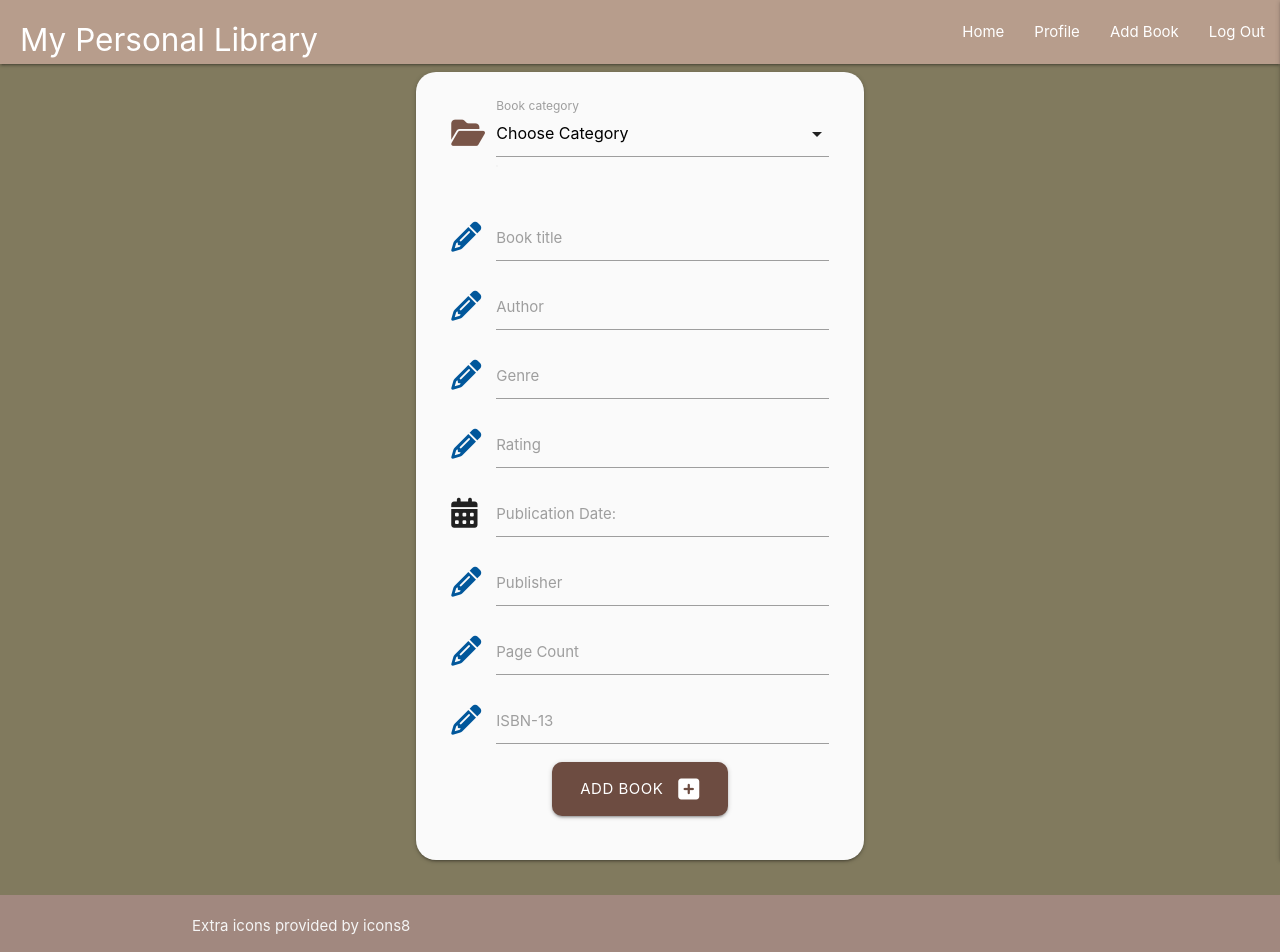
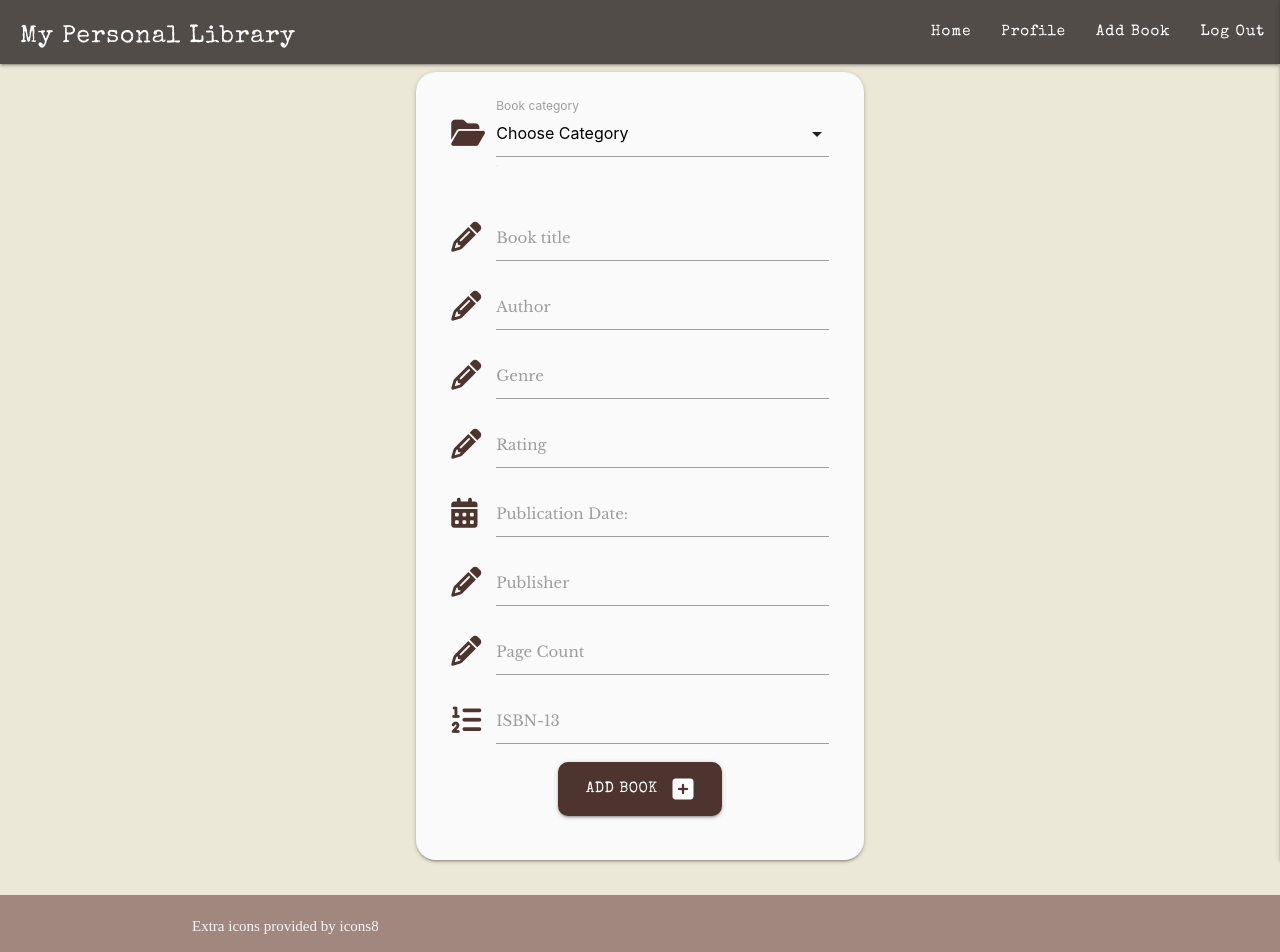
Before and after one commit to digimori/PersonalLibraryApp, a Flask app: page /add_book in a window 1280 px wide. Run offline with Flask 2, Linux system fonts and the light colour scheme; the visitor is signed in with stand-in values (Sample User, id 1); data that the repository does not hold is empty; some libraries are stand-ins or nearby versions.

Commit message:
Font family styling added to main content and nav bar elements, adjusted letter spacing on welcome message and nav bar to make it easier to read

```diff
--- a/app.py
+++ b/app.py
@@ -154,6 +154,13 @@ def edit_book(book_id):
         )
 
 
+@app.route("/delete_task/<book_id>")
+def delete_task(task_id):
+    mongo.db.tasks.remove({"_id": ObjectId(task_id)})
+    flash("Task Successfully Deleted")
+    return redirect(url_for("profile"))
+
+
 if __name__ == "__main__":
     app.run(host=os.environ.get("IP"),
             port=int(os.environ.get("PORT")),
--- a/static/css/stylesheet.css
+++ b/static/css/stylesheet.css
@@ -1,36 +1,61 @@
+/* --------------- Main Body CSS  ---------------*/
 
 body {
     display: flex;
     min-height: 100vh;
     flex-direction: column;
-    background-color: #817a5e;
+    background-color: #ece8d7;
   }
 
   .nav-wrapper {
-    background-color: #b79d8c;
+    background-color: #524c48;
+  }
+
+  .brand-logo {
+    margin: 8px 0px 2px 20px;
+  }
+
+  .nav-extended {
+    font-size: 18px;
+    font-weight: 500;
+    letter-spacing: 1px;
+    font-family: 'Special Elite', serif;
   }
 
   main {
     flex: 1 0 auto;
   }
 
+  /* --------------- Footer  ---------------*/
+
   #footertext {
     padding-bottom: 15px;
+    font-family: 'Louis Baskerville', serif;
   }
 
+/* --------------- Buttons ---------------*/
+
   .btn-large {
-    background-color: #817a5e;
+    background-color: #524c48;
     color: #fff;
+    border-radius: 10px;
+    font-family: 'Special Elite', serif;
   }
 
-  .brand-logo {
-    margin: 8px 0px 2px 20px;
-  }
+div.submitbutton {
+  margin-top: 10px;
+  border-radius: 10px;
+}
+
+button.btn-large {
+  border-radius: 10px;
+}
 
   .cardcontent {
-    font-size: 0.75em;
+    font-size: 1em;
     font-weight: 500;
     color: white;
+    font-family: 'Louis Baskerville', serif;
   }
 
   div.collapsecontainer {
@@ -74,12 +122,15 @@ body {
 
 div.formentry {
 margin-bottom: -20px;
+font-family: 'Libre Baskerville', serif;
 }
 
-div.submitbutton {
-  margin-top: 10px;
+button.modaltrigger {
+  border-radius: 5px;
+  background-color: #524c48;
+  color: #fff;
 }
 
-button.btn-large {
-  border-radius: 10px;
-}
+
+
+/*------------------------------------ MEDIA QUERIES ------------------------------------ */
--- a/templates/add_book.html
+++ b/templates/add_book.html
@@ -5,10 +5,10 @@
     <div class="col s12 m6 offset-m3">
 <div class="row card-panel grey lighten-5">
     <form class="col s12" method="POST" action="{{ url_for('add_book') }}">
-        <!-- category selection -->
+<!------------------------------ Category Selection -------------------------------->
         <div class="row">
             <div class="input-field col s12">
-                <i class="fas fa-folder-open prefix brown-text"></i>
+                <i class="fas fa-folder-open prefix brown-text text-darken-3"></i>
                 <select id="category_name" name="category_name" class="validate" required>
                     <option value="" disabled selected>Choose Category</option>
                     {% for category in reading_list %}
@@ -18,10 +18,10 @@
                 <label for="category_name">Book category</label>
             </div>
         </div>
-        <!-- task name -->
+<!------------------------------ Book title -------------------------------->
         <div class="row">
             <div class="input-field col s12 formentry">
-                <i class="fas fa-pencil-alt prefix light-blue-text text-darken-4"></i>
+                <i class="fas fa-pencil-alt prefix brown-text text-darken-3"></i>
                 <input id="title" name="title" minlength="5" maxlength="50"
                     type="text" class="validate" required>
                 <label for="title">Book title</label>
@@ -29,7 +29,7 @@
         </div>
         <div class="row">
             <div class="input-field col s12 formentry">
-                <i class="fas fa-pencil-alt prefix light-blue-text text-darken-4"></i>
+                <i class="fas fa-pencil-alt prefix brown-text text-darken-3"></i>
                 <input id="author" name="author" minlength="5" maxlength="50"
                     type="text" class="validate" required>
                 <label for="author">Author</label>
@@ -37,7 +37,7 @@
         </div>
         <div class="row">
             <div class="input-field col s12 formentry">
-                <i class="fas fa-pencil-alt prefix light-blue-text text-darken-4"></i>
+                <i class="fas fa-pencil-alt prefix brown-text text-darken-3"></i>
                 <input id="genre" name="genre" minlength="5" maxlength="50"
                     type="text" class="validate" required>
                 <label for="genre">Genre</label>
@@ -45,7 +45,7 @@
         </div>
         <div class="row">
             <div class="input-field col s12 formentry">
-                <i class="fas fa-pencil-alt prefix light-blue-text text-darken-4"></i>
+                <i class="fas fa-pencil-alt prefix brown-text text-darken-3"></i>
                 <input id="rating" name="rating" minlength="2" maxlength="5"
                     type="text" class="validate" required>
                 <label for="rating">Rating</label>
@@ -54,7 +54,7 @@
         <!-- Release Date Picker -->
         <div class="row">
             <div class="input-field col s12 formentry">
-                <i class="fas fa-calendar-alt prefix light-brown-text text-darken-4"></i>
+                <i class="fas fa-calendar-alt prefix brown-text text-darken-3"></i>
                 <input id="release_date" name="release_date" type="text" class="datepicker validate" required>
                 <label for="release_date">Publication Date:</label>
             </div>
@@ -62,7 +62,7 @@
 
         <div class="row">
             <div class="input-field col s12 formentry">
-                <i class="fas fa-pencil-alt prefix light-blue-text text-darken-4"></i>
+                <i class="fas fa-pencil-alt prefix brown-text text-darken-3"></i>
                 <input id="publisher" name="publisher" minlength="3" maxlength="15"
                     type="text" class="validate" required>
                 <label for="publisher">Publisher</label>
@@ -70,7 +70,7 @@
         </div>
         <div class="row">
             <div class="input-field col s12 formentry">
-                <i class="fas fa-pencil-alt prefix light-blue-text text-darken-4"></i>
+                <i class="fas fa-pencil-alt prefix brown-text text-darken-3"></i>
                 <input id="page_count" name="page_count" minlength="1" maxlength="5"
                     type="text" class="validate" required>
                 <label for="page_count">Page Count</label>
@@ -78,16 +78,16 @@
         </div>
         <div class="row">
             <div class="input-field col s12 formentry">
-                <i class="fas fa-pencil-alt prefix light-blue-text text-darken-4"></i>
+                <i class="fas fa-list-ol prefix brown-text text-darken-3"></i>
                 <input id="isbn" name="isbn" minlength="3" maxlength="50"
                     type="text" class="validate" required>
                 <label for="isbn">ISBN-13</label>
             </div>
         </div>
-        <!-- submit button -->
+<!------------------------------ Submit Button -------------------------------->
         <div class="row">
             <div class="col s12 center-align submitbutton">
-                <button type="submit" class="btn-large brown darken-1 text-shadow">
+                <button type="submit" class="btn-large brown darken-3 text-shadow">
                     Add Book <i class="fas fa-plus-square right"></i>
                 </button>
             </div>
--- a/templates/base.html
+++ b/templates/base.html
@@ -8,6 +8,7 @@
     <script src="https://kit.fontawesome.com/58f44bc351.js" crossorigin="anonymous"></script>
     <link rel="stylesheet" href="{{ url_for('static', filename='css/stylesheet.css') }}" type="text/css">
     <link rel="stylesheet" href="https://cdnjs.cloudflare.com/ajax/libs/materialize/1.0.0/css/materialize.min.css">
+    <link href="https://fonts.googleapis.com/css2?family=Libre+Baskerville:ital,wght@0,400;0,700;1,400&family=Special+Elite&display=swap" rel="stylesheet">
     <title>Personal Library</title>
 </head>
 
@@ -15,9 +16,9 @@
     <header>
         <!-- top navbar -->
         {% if session.user %}
-		<nav class="nav-extended text-shadow brown darken-1">
+		<nav class="nav-extended text-shadow s12 m6">
 			<div class="nav-wrapper">
-				<a href="{{ url_for('index') }}" class="brand-logo">My Personal Library</a>
+				<a href="{{ url_for('index') }}" class="brand-logo"><h5>My Personal Library</h5></a>
 				<a href="#" data-target="mobile-demo" class="sidenav-trigger right"><i class="fas fa-bars"></i></a>
 				<ul class="right hide-on-med-and-down">
 					<li><a href="{{ url_for('index') }}">Home</a></li>
--- a/templates/index.html
+++ b/templates/index.html
@@ -3,7 +3,7 @@
 
 <!----------------------- Welcome panel ----------------------------->
 <div class="row" id="welcomepanel">
-<div class="card col s12 m4 offset-m4">
+<div class="card col s12 m4 offset-m4" id="welcomecardheader">
     <div class="card-content center-align">
       <h4>Welcome to my personal library</h4>
          <p>A handy tool to keep track of your reading list, what you've read and want to read.</p>
```
Also changed, not shown: other parts of static/css/stylesheet.css (+27 -4 lines), templates/profile.html (+13 -16 lines).
